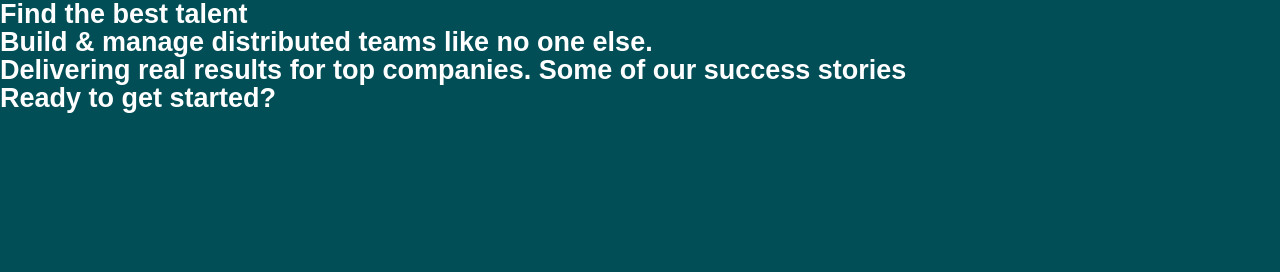
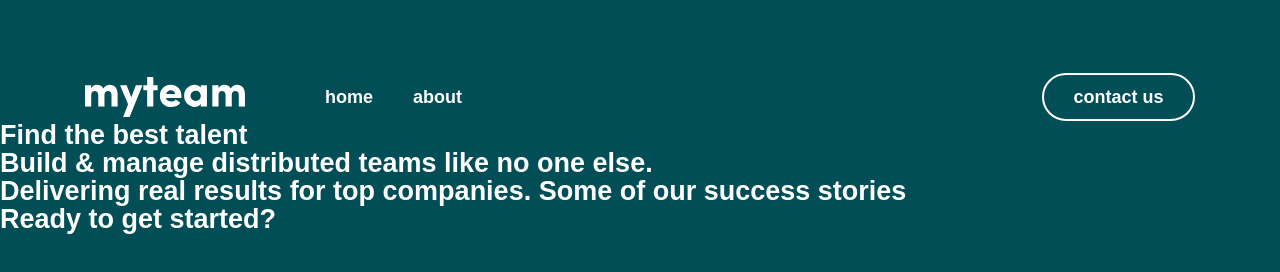
Before and after one commit to laurynasp-droid/perkaitusios-galvos, a plain HTML site: page index.html in a window 1280 px wide. Drawn offline with Linux system fonts and the light colour scheme.

Commit message:
PG-13: Implement desktop global navigation

```diff
--- a/CSS/global.css
+++ b/CSS/global.css
@@ -14,3 +14,42 @@ body {
     background-color: var(--midnight-green);
     color: var(--white);
 }
+
+.navigation {
+    max-width: 69.375rem;
+    display: flex;
+    align-items: center;
+    margin-top: 4.56rem;
+    margin-inline: auto;
+}
+
+.logo {
+    width: 10rem;
+    height: 2.5rem;
+    margin-right: 5rem;
+}
+
+.navigation .links {
+    display: inline-flex;
+    height: 1.75rem;
+    justify-content: center;
+    align-items: center;
+    gap: 2.5rem;
+    list-style-type: none;
+}
+
+.navigation a {
+    text-decoration: none;
+    color: var(--white);
+}
+
+.navigation .contact-link {
+    border-radius: 1.5rem;
+    border: 2px solid var(--white);
+    width: 9.5625rem;
+    height: 3rem;
+    display: flex;
+    align-items: center;
+    justify-content: center;
+    margin-left: auto;
+}
--- a/index.html
+++ b/index.html
@@ -11,8 +11,13 @@
 <body>
     <!-- Global header -->
     <header>
-        <nav class="navigation">
-            <!-- logo, navigation links and contact link here -->
+        <nav class="navigation" aria-label="Main">
+            <img class="logo" src="./assets/icons/logo.svg" alt="website logo 'myteam'">
+            <ul class="links">
+                <li><a href="./index.html" aria-current="page">home</a></li>
+                <li><a href="./about.html">about</a></li>
+            </ul>
+            <a class="contact-link" href="./contacts.html">contact us</a>
         </nav>
     </header>
 
```
Also changed, not shown: about.html (+7 -3 lines), contacts.html (+7 -2 lines), assets/icons/logo.svg (added).
